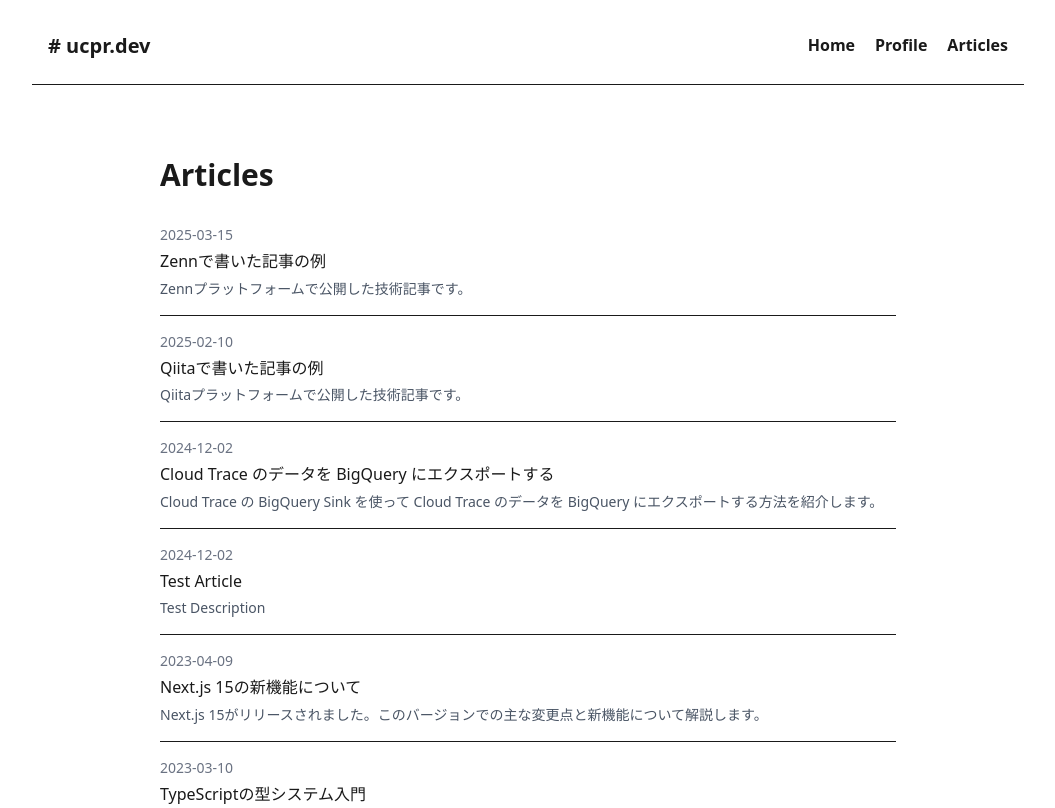
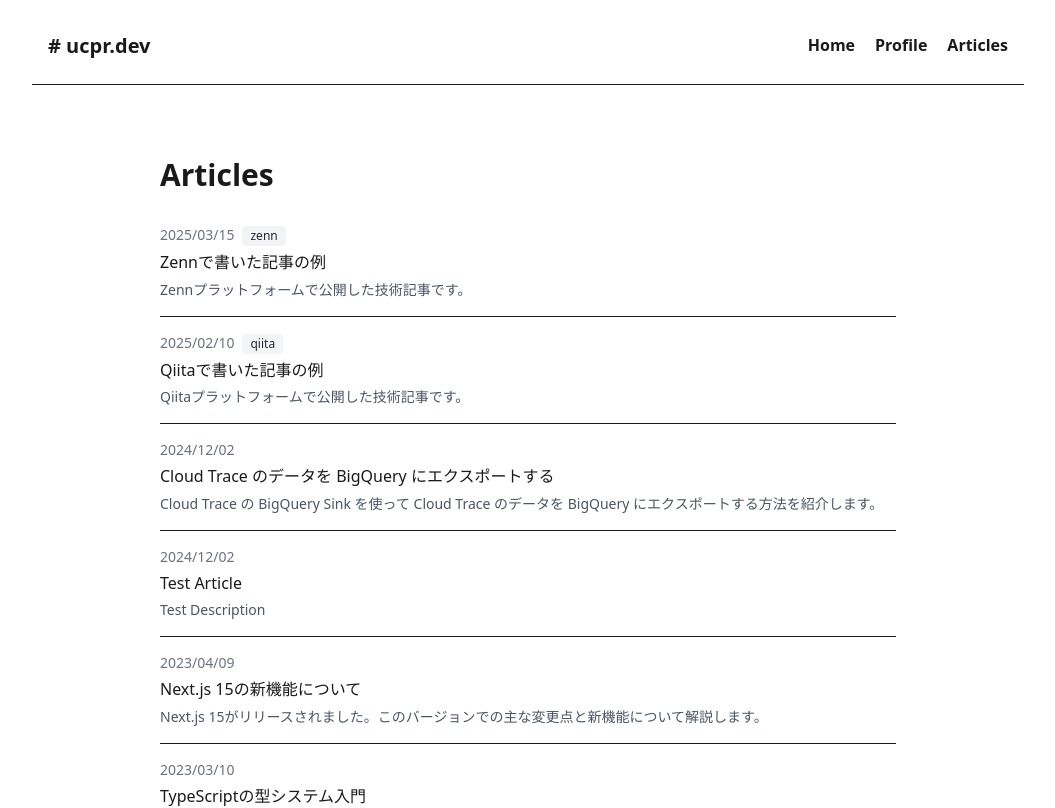
Before and after one commit to ucpr/ucpr.dev, a Next.js app: page /articles in a window 1280 px wide. Shown: the top 808 px of the page, without its empty margins (112-1167 px from the left). Built offline with nearby package versions, Linux system fonts and the light colour scheme.

Commit message:
wip external content

```diff
--- a/src/app/articles/page.tsx
+++ b/src/app/articles/page.tsx
@@ -20,11 +20,22 @@ export default async function ArticlesPage() {
 				{articles.map((article) => (
 					<article key={article.slug} className="border-b pb-4">
 						<div className="text-sm text-gray-500 dark:text-gray-400 mb-1">
-							{format(new Date(article.publishedAt), "yyyy-MM-dd")}
+							{new Date(article.publishedAt).toLocaleDateString('ja-JP', {year: 'numeric', month: '2-digit', day: '2-digit'}).replace(/\//g, '/')}
+							{article.isExternal && article.platform && (
+								<span className="ml-2 inline-flex items-center px-2 py-0.5 rounded text-xs font-medium bg-gray-100 text-gray-800 dark:bg-gray-700 dark:text-gray-200">
+									{article.platform}
+								</span>
+							)}
 						</div>
-						<Link href={`/articles/${article.slug}`}>
-							<h2 className="font-medium hover:underline">{article.title}</h2>
-						</Link>
+						{article.isExternal && article.url ? (
+							<a href={article.url} target="_blank" rel="noopener noreferrer">
+								<h2 className="font-medium hover:underline">{article.title}</h2>
+							</a>
+						) : (
+							<Link href={`/articles/${article.slug}`}>
+								<h2 className="font-medium hover:underline">{article.title}</h2>
+							</Link>
+						)}
 						<p className="mt-1 text-gray-600 dark:text-gray-400 text-sm">
 							{article.description}
 						</p>
--- a/src/app/page.tsx
+++ b/src/app/page.tsx
@@ -32,10 +32,21 @@ export default async function Home() {
 						<article key={article.slug} className="border-b pb-4">
 							<div className="text-sm text-gray-500 dark:text-gray-400 mb-1">
 								{new Date(article.publishedAt).toLocaleDateString('ja-JP', {year: 'numeric', month: '2-digit', day: '2-digit'}).replace(/\//g, '/')}
+								{article.isExternal && article.platform && (
+									<span className="ml-2 inline-flex items-center px-2 py-0.5 rounded text-xs font-medium bg-gray-100 text-gray-800 dark:bg-gray-700 dark:text-gray-200">
+										{article.platform}
+									</span>
+								)}
 							</div>
-							<Link href={`/articles/${article.slug}`}>
-								<h3 className="font-medium hover:underline">{article.title}</h3>
-							</Link>
+							{article.isExternal && article.url ? (
+								<a href={article.url} target="_blank" rel="noopener noreferrer">
+									<h3 className="font-medium hover:underline">{article.title}</h3>
+								</a>
+							) : (
+								<Link href={`/articles/${article.slug}`}>
+									<h3 className="font-medium hover:underline">{article.title}</h3>
+								</Link>
+							)}
 							<p className="mt-1 text-gray-600 dark:text-gray-400 text-sm">
 								{article.description}
 							</p>
```
Also changed, not shown: content/external-articles.json (line endings or trailing spaces).
